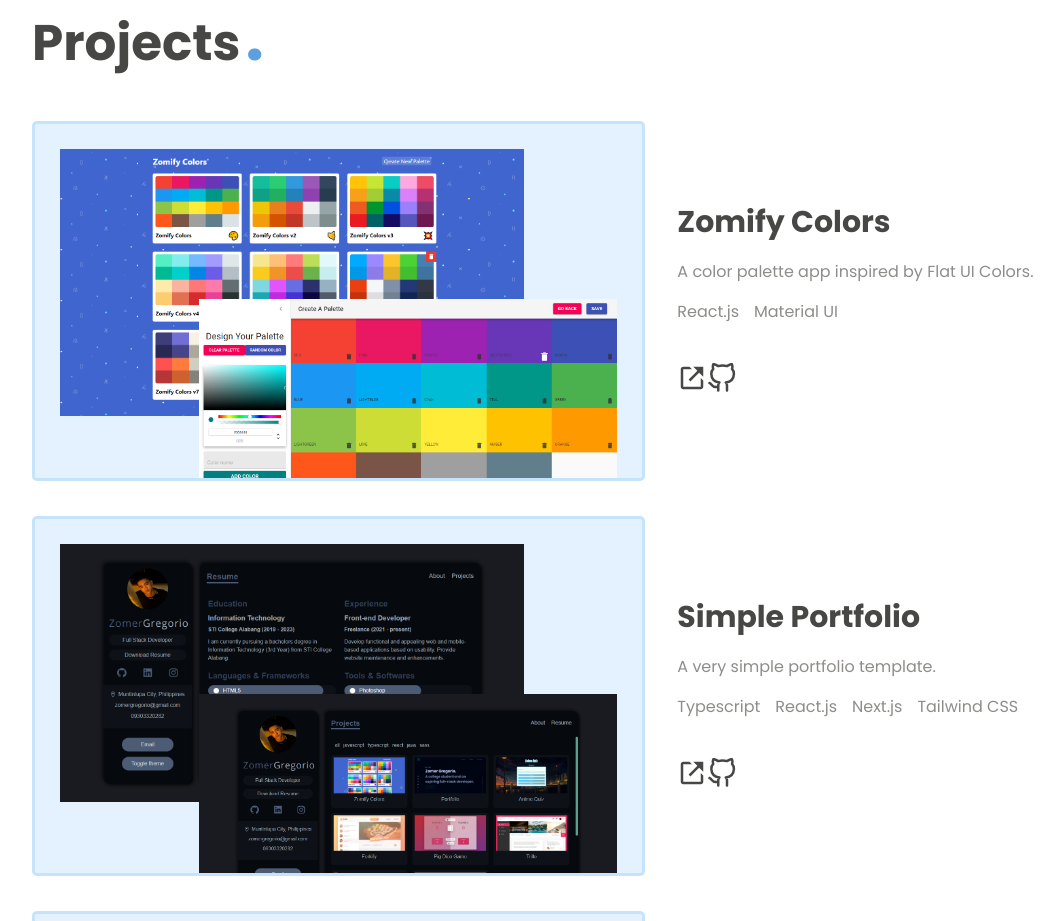
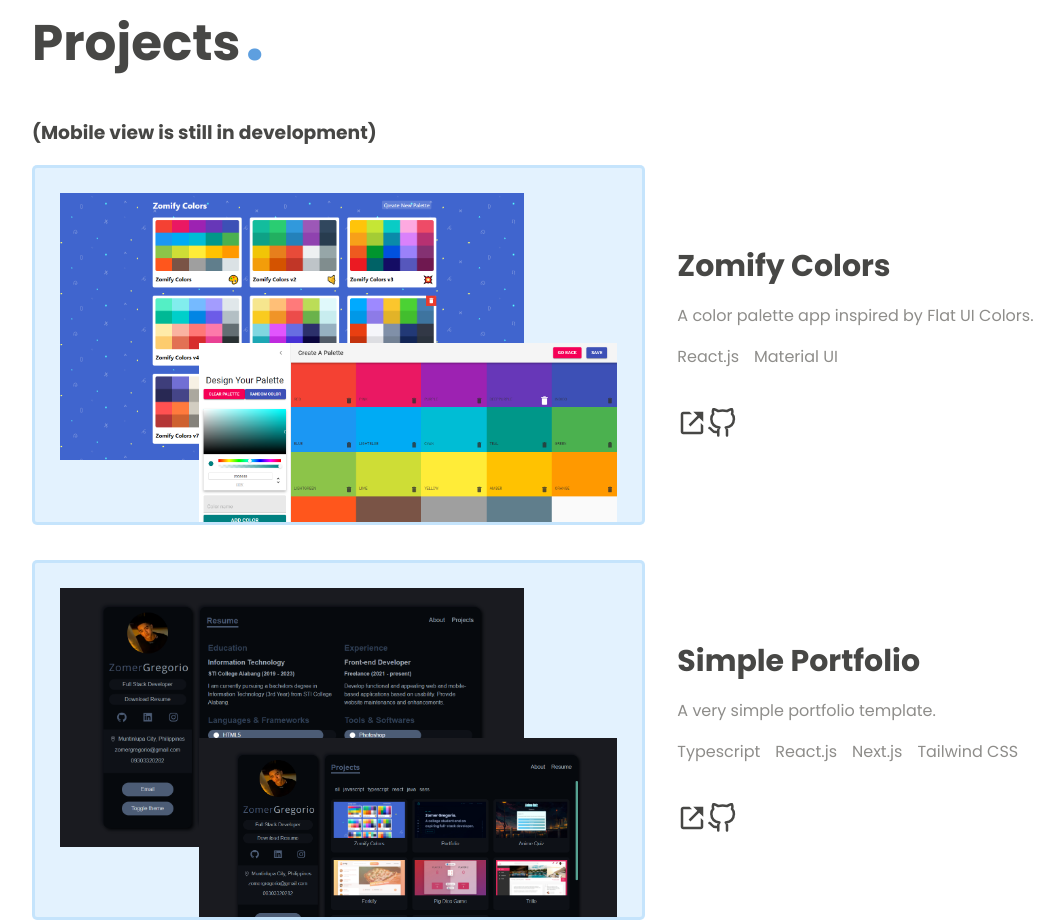
Before and after one commit to zomeru/portfolio, a Next.js app: page / in a window 1280 px wide. Shown: the part 1960-2881 px from the top of the page, without its empty margins (78-1142 px from the left). Built offline with nearby package versions, Linux system fonts and the light colour scheme.

Commit message:
Put some notice!

```diff
--- a/src/components/sections/projects.tsx
+++ b/src/components/sections/projects.tsx
@@ -12,6 +12,9 @@ const Projects = () => {
   return (
     <StyledProjects id='projects'>
       <h2 className='section-heading'>Projects</h2>
+      <h3 style={{ marginBottom: '20px' }}>
+        (Mobile view is still in development)
+      </h3>
       {projects.map(project => {
         const { name, images, info, techs, links } = project;
         const { demo, github } = links;
```
